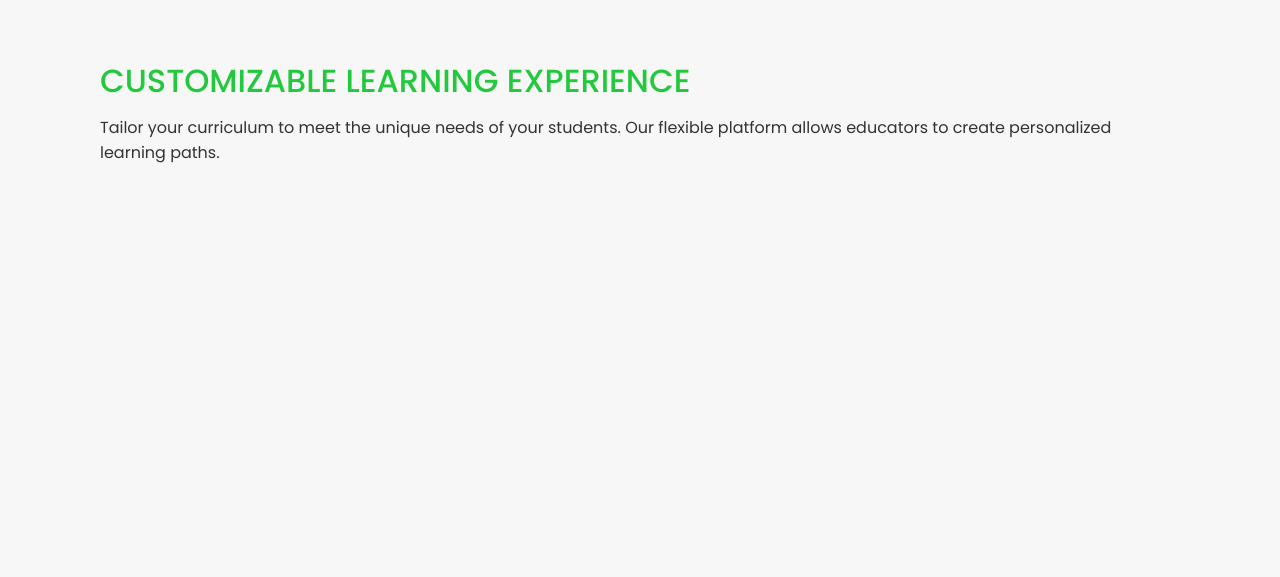
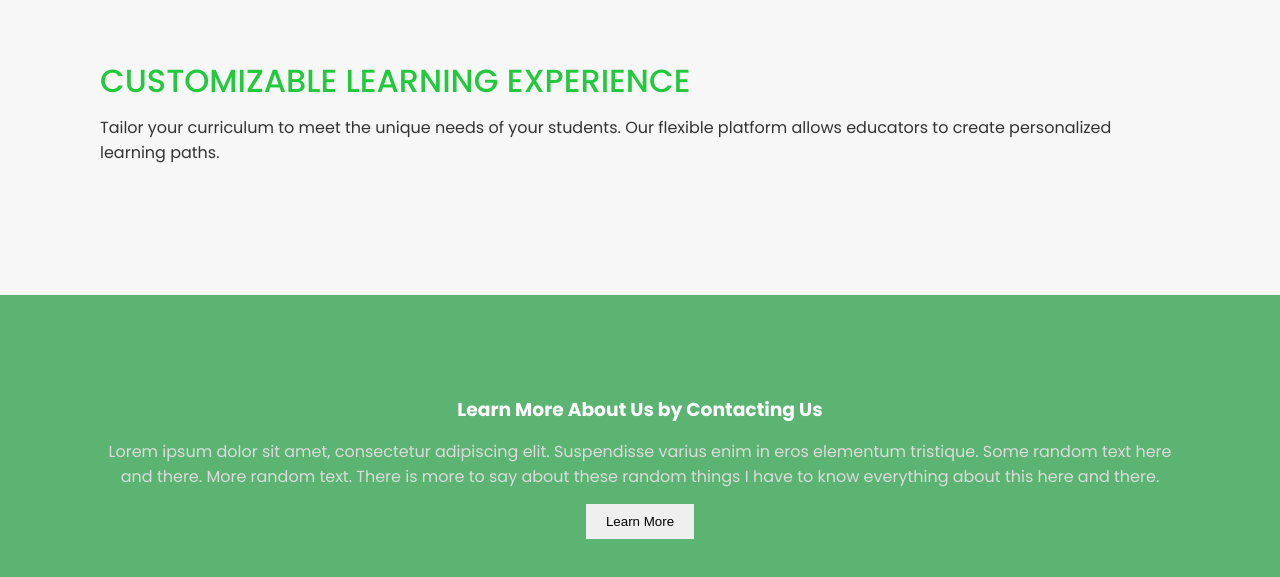
Before and after one commit to AlenChacko/Logoipsm, a plain HTML site: page app1/index.html in a window 1280 px wide. Shown: the part 682-1259 px from the top of the page. Before the commit the page ends 977 px from the top, so only its background shows below. Drawn offline with Linux system fonts and the light colour scheme.

Commit message:
Colors - Call to Action Section

```diff
--- a/app1/index.html
+++ b/app1/index.html
@@ -58,5 +58,20 @@
         </div>
       </div>
     </section>
+
+    <!-- 3. Colors - Call to Action Section -->
+    <section class="cta">
+      <h3 class="cta__title">Learn More About Us by Contacting Us</h3>
+      <p class="cta__description">
+        Lorem ipsum dolor sit amet, consectetur adipiscing elit. Suspendisse
+        varius enim in eros elementum tristique. Some random text here and
+        there. More random text. There is more to say about these random things
+        I have to know everything about this here and there.
+      </p>
+      <button class="cta__button cta__button--primary">Learn More</button>
+    </section>
+
+
+
   </body>
 </html>
--- a/app1/styles.css
+++ b/app1/styles.css
@@ -69,6 +69,27 @@ body {
 
 /* ================================ */
 /* 3. Colors - Call to Action Section */
+.cta {
+  padding: 100px;
+  background-color: #5bb471;
+  color: #fff;
+  text-align: center;
+}
+
+.cta__description {
+  padding: 15px 0;
+  color: #dbdbdb;
+}
+
+button {
+  color: none;
+  border: none;
+}
+
+.cta__button {
+  padding: 10px 20px;
+}
+
 /* ================================ */
 
 /* ================================ */
```
